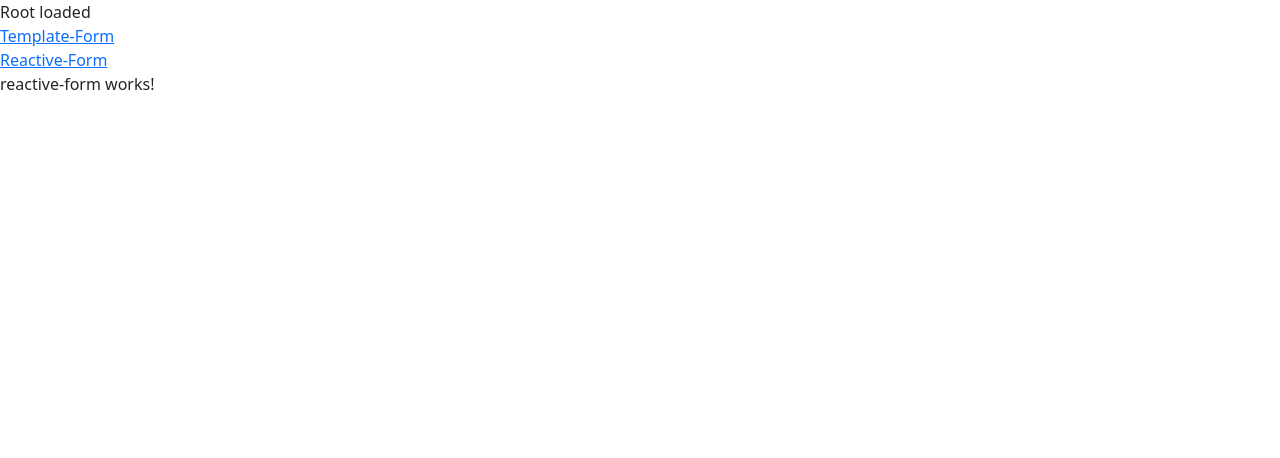
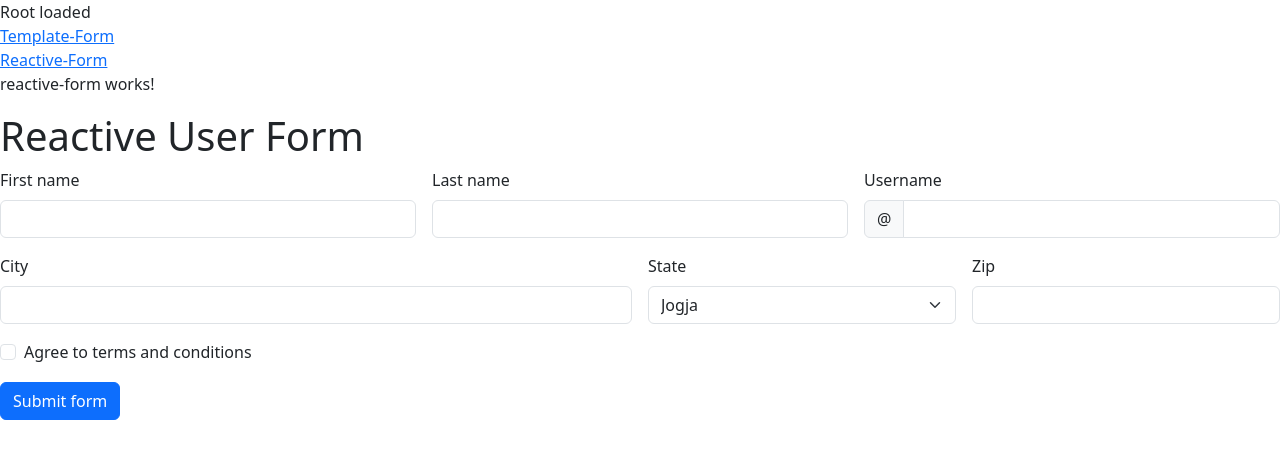
Before and after one commit to guitiorr/ng-form-validation, an Angular app: page /reactive in a window 1280 px wide. Shown: the top 458 px of the page. Built offline with nearby package versions, Linux system fonts and the light colour scheme.

Commit message:
base reactive form done

```diff
--- a/src/app/reactive-form/reactive-form.component.html
+++ b/src/app/reactive-form/reactive-form.component.html
@@ -1 +1,70 @@
 <p>reactive-form works!</p>
+
+<h1>Reactive User Form</h1>
+
+<form class="row g-3 needs-validation" novalidate (ngSubmit)="onUserSave()" [formGroup]="userForm">
+  <div class="col-md-4">
+    <label for="validationCustom01" class="form-label">First name</label>
+    <input type="text" class="form-control" id="validationCustom01" value="Mark" required formControlName="firstName">
+    <div class="valid-feedback">
+      Looks good!
+    </div>
+  </div>
+  <div class="col-md-4">
+    <label for="validationCustom02" class="form-label">Last name</label>
+    <input type="text" class="form-control" id="validationCustom02" value="Otto" required formControlName="lastName">
+    <div class="valid-feedback">
+      Looks good!
+    </div>
+  </div>
+  <div class="col-md-4">
+    <label for="validationCustomUsername" class="form-label">Username</label>
+    <div class="input-group has-validation">
+      <span class="input-group-text" id="inputGroupPrepend">&#64;</span>
+      <input type="text" class="form-control" id="validationCustomUsername" aria-describedby="inputGroupPrepend" required formControlName="username">
+      <div class="invalid-feedback">
+        Please choose a username.
+      </div>
+    </div>
+  </div>
+  <div class="col-md-6">
+    <label for="validationCustom03" class="form-label">City</label>
+    <input type="text" class="form-control" id="validationCustom03" required formControlName="city">
+    <div class="invalid-feedback">
+      Please provide a valid city.
+    </div>
+  </div>
+  <div class="col-md-3">
+    <label for="validationCustom04" class="form-label">State</label>
+    <select class="form-select" id="validationCustom04" required formControlName="state">
+      <option selected disabled value="">Choose...</option>
+      <option value="Solo">Solo</option>
+      <option value="Semarang">Semarang</option>
+      <option value="Jogja">Jogja</option>
+    </select>
+    <div class="invalid-feedback">
+      Please select a valid state.
+    </div>
+  </div>
+  <div class="col-md-3">
+    <label for="validationCustom05" class="form-label">Zip</label>
+    <input type="text" class="form-control" id="validationCustom05" required formControlName="zip">
+    <div class="invalid-feedback">
+      Please provide a valid zip.
+    </div>
+  </div>
+  <div class="col-12">
+    <div class="form-check">
+      <input class="form-check-input" type="checkbox" value="" id="invalidCheck" required formControlName="isTermsAgreed">
+      <label class="form-check-label" for="invalidCheck">
+        Agree to terms and conditions
+      </label>
+      <div class="invalid-feedback">
+        You must agree before submitting.
+      </div>
+    </div>
+  </div>
+  <div class="col-12">
+    <button class="btn btn-primary" type="submit">Submit form</button>
+  </div>
+</form>
--- a/src/app/reactive-form/reactive-form.component.ts
+++ b/src/app/reactive-form/reactive-form.component.ts
@@ -1,11 +1,25 @@
 import { Component } from '@angular/core';
+import { FormControl, FormGroup, ReactiveFormsModule } from '@angular/forms';
 
 @Component({
   selector: 'app-reactive-form',
-  imports: [],
+  imports: [ReactiveFormsModule],
   templateUrl: './reactive-form.component.html',
   styleUrl: './reactive-form.component.scss'
 })
 export class ReactiveFormComponent {
 
+  userForm: FormGroup = new FormGroup({
+    firstName: new FormControl(''),
+    lastName: new FormControl(''),
+    username: new FormControl(''),
+    city: new FormControl(''),
+    state: new FormControl('Jogja'),
+    zip: new FormControl(''),
+    isTermsAgreed: new FormControl(false),
+  })
+
+  onUserSave(){
+    console.log(this.userForm);
+  }
 }
--- a/src/app/template-form/template-form.component.html
+++ b/src/app/template-form/template-form.component.html
@@ -1,7 +1,8 @@
 <p>template-form works!</p>
 
 
-<h1>User Form</h1>
+<h1>Template User Form</h1>
+
 <form #form="ngForm" class="row g-3 needs-validation" novalidate>
   <div class="col-md-4">
     <label for="validationCustom01" class="form-label">First name <span class="text-danger">*</span></label>
```
